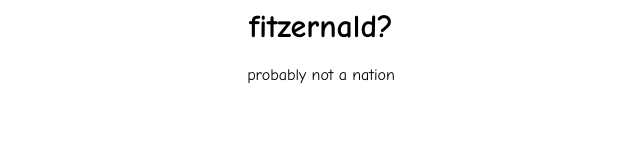
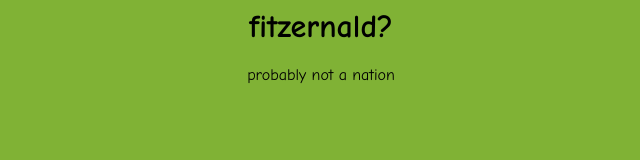
Before and after one commit to fitzerland/fitzerland.github.io, a plain HTML site: page index.html in a window 1280 px wide. Shown: the whole page, without its empty margins (319-959 px from the left). Drawn offline with Linux system fonts and the light colour scheme.

Commit message:
Update index.html

```diff
--- a/index.html
+++ b/index.html
@@ -4,7 +4,7 @@
     <style>
       body {
         font-family: "Comic Sans MS";
-        background-color "Gray";
+        background-color: #80b235;
       }
     </style>
   </head>
```
